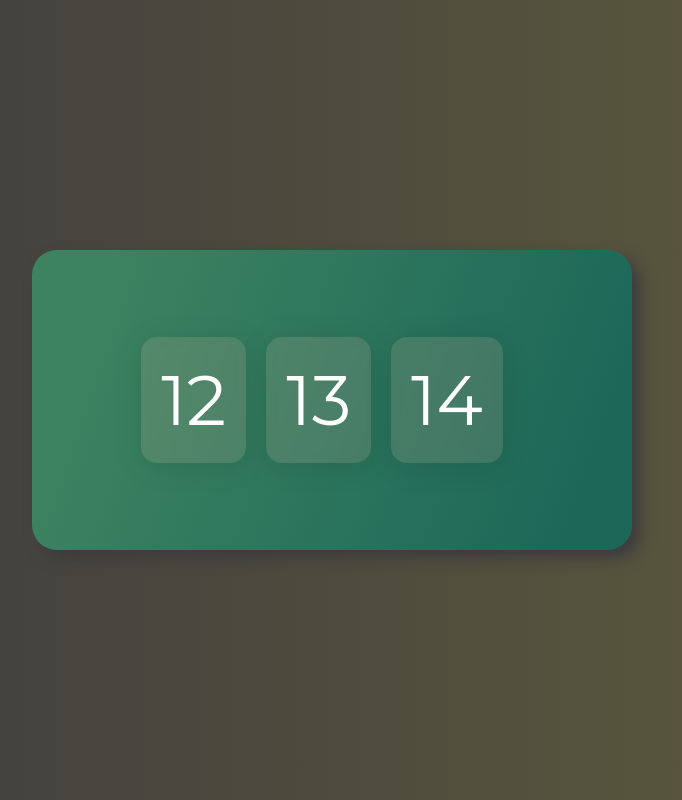
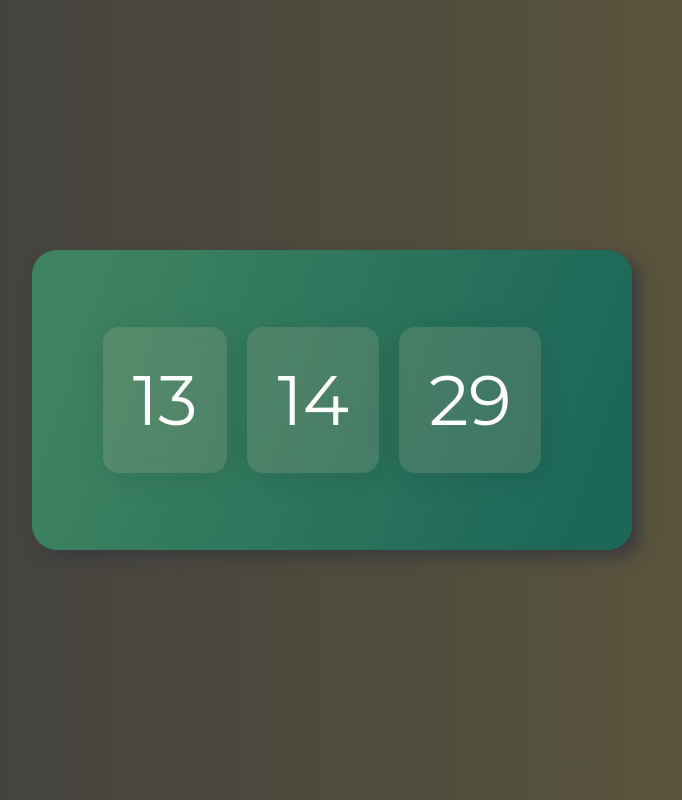
Before and after one commit to Amirjt/Digital-Clock, a plain HTML site: page index.html in a window 1280 px wide. Shown: the whole page, without its empty margins (308-990 px from the left). Drawn offline with Linux system fonts and the light colour scheme.

Commit message:
project completed

```diff
--- a/app.js
+++ b/app.js
@@ -0,0 +1,15 @@
+const hour = document.querySelector(".hour");
+const mins = document.querySelector(".mins");
+const sec = document.querySelector(".sec");
+
+function timeGetter() {
+  const time = new Date();
+  hour.innerHTML = time.getHours();
+  mins.innerHTML = time.getMinutes();
+  const paddedSeconds = time.getSeconds() < 10 ? "0" + time.getSeconds() : time.getSeconds();
+  sec.innerHTML = paddedSeconds;
+}
+
+timeGetter();
+
+setInterval(timeGetter, 1000);
--- a/index.html
+++ b/index.html
@@ -8,9 +8,10 @@
 </head>
 <body>
     <div class="clock">
-        <span class="hour">12</span>
-        <span class="mins">13</span>
-        <span class="sec">14</span>
+        <span class="hour"></span>
+        <span class="mins"></span>
+        <span class="sec"></span>
     </div>
+    <script src="app.js"></script>
 </body>
 </html>
--- a/styles.css
+++ b/styles.css
@@ -27,13 +27,11 @@ body {
 
 span {
     margin-right: 20px;
-/* From https://css.glass */
-/* From https://css.glass */
-background: rgba(241, 188, 170, 0.15);
-border-radius: 16px;
-box-shadow: 0 4px 30px rgba(0, 0, 0, 0.1);
-backdrop-filter: blur(4.7px);
--webkit-backdrop-filter: blur(4.7px);
-padding: 20px;
+    background: rgba(241, 188, 170, 0.15);
+    border-radius: 16px;
+    box-shadow: 0 4px 30px rgba(0, 0, 0, 0.1);
+    backdrop-filter: blur(4.7px);
+    -webkit-backdrop-filter: blur(4.7px);
+    padding: 30px;
     color: white;
 }
```
